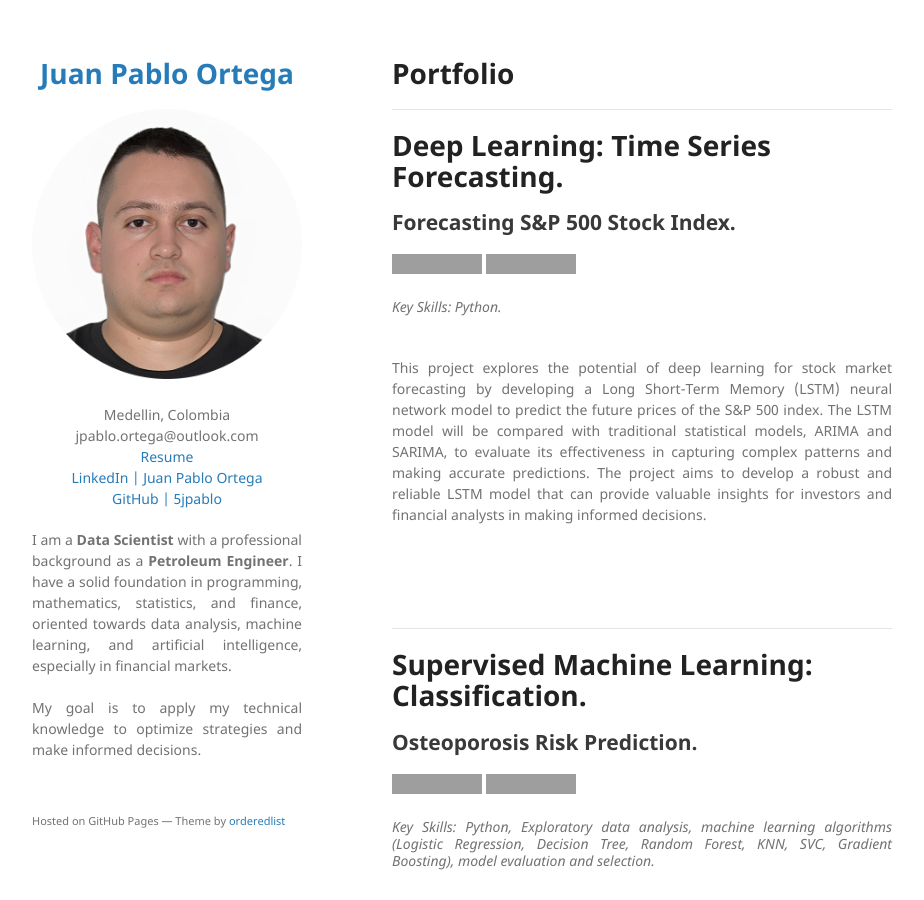
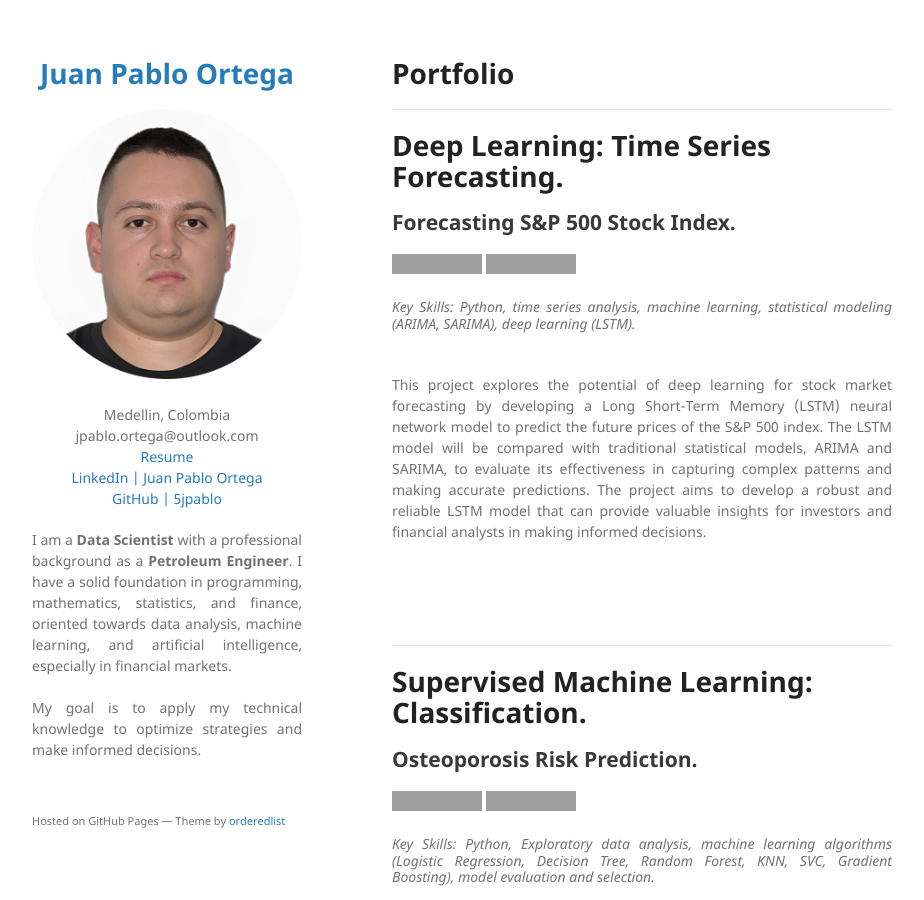
Before and after one commit to 5jpablo/5jpablo.github.io, a Jekyll site: the page built from index.md, in a window 1280 px wide and 900 px high, cut to the strip 0-900 px from the top of the window. Shown: the whole strip, without its empty margins (178-1102 px from the left). Built offline with Jekyll 4.4.1, drawn with Linux system fonts in a browser that asks for light colours; grey boxes are pictures that could not be loaded.

Commit message:
Forecasting Key Skills

```diff
--- a/index.md
+++ b/index.md
@@ -14,7 +14,7 @@ title: "Inicio"
 [![View on GitHub](https://img.shields.io/badge/GitHub-View_on_GitHub-blue?logo=GitHub)](https://github.com/5jpablo/Forecasting-SP500)
 
 <div style="text-align: justify; line-height: 1.2;">
-    <em>Key Skills: Python.</em>
+    <em>Key Skills: Python, time series analysis, machine learning, statistical modeling (ARIMA, SARIMA), deep learning (LSTM).</em>
 </div>
 <br>
 <div style="text-align: justify">
```
